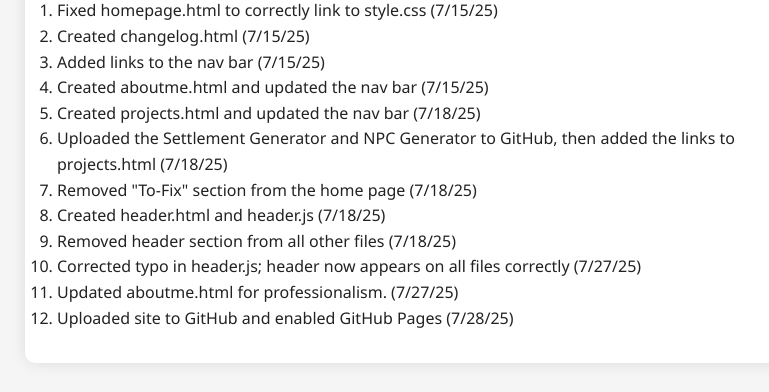
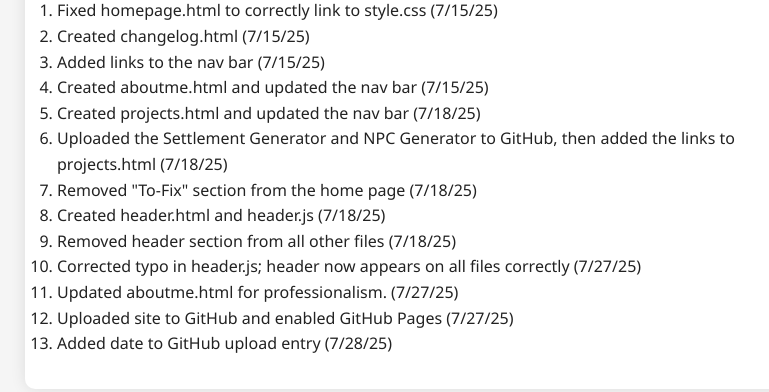
Before and after one commit to lore-codes/portfolio, a plain HTML site: page changelog.html in a window 1280 px wide. Shown: the part 204-596 px from the top of the page, without its empty margins (215-984 px from the left). Drawn offline with Linux system fonts and the light colour scheme.

Commit message:
Fourth attempt at changelog.html GitHub upload entry

```diff
--- a/changelog.html
+++ b/changelog.html
@@ -22,7 +22,8 @@
                     <li>Removed header section from all other files (7/18/25)</li>
                     <li>Corrected typo in header.js; header now appears on all files correctly (7/27/25)</li>
                     <li>Updated aboutme.html for professionalism. (7/27/25)</li>
-                    <li>Uploaded site to GitHub and enabled GitHub Pages (7/28/25)</li>
+                    <li>Uploaded site to GitHub and enabled GitHub Pages (7/27/25)</li>
+                    <li>Added date to GitHub upload entry (7/28/25)</li>
                 </ol>
             </main>
         </div>
```
